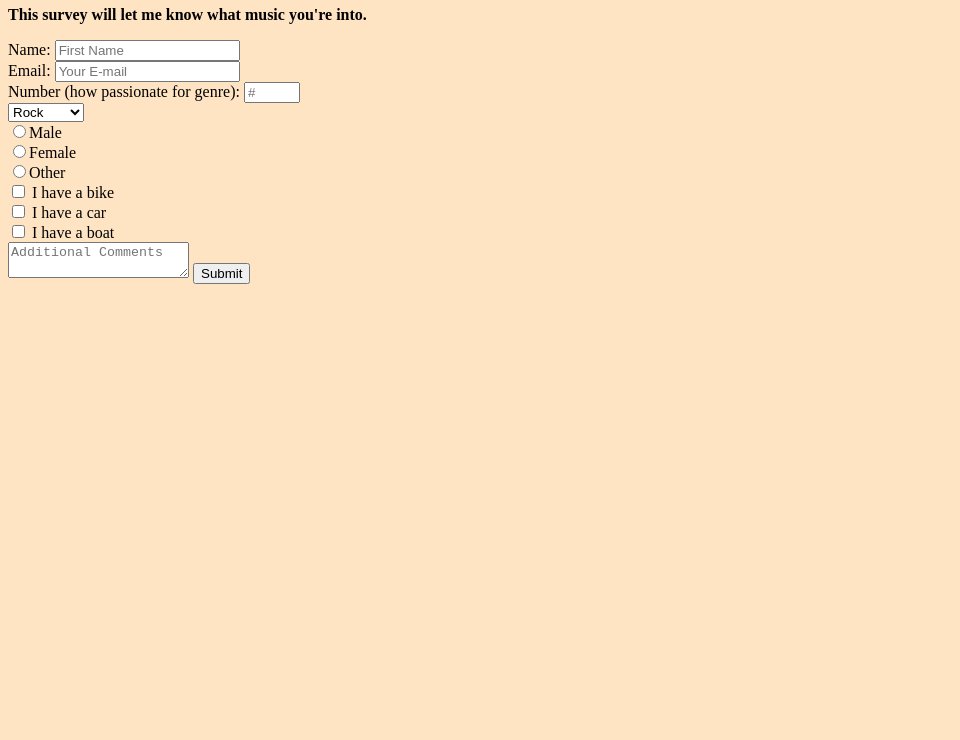
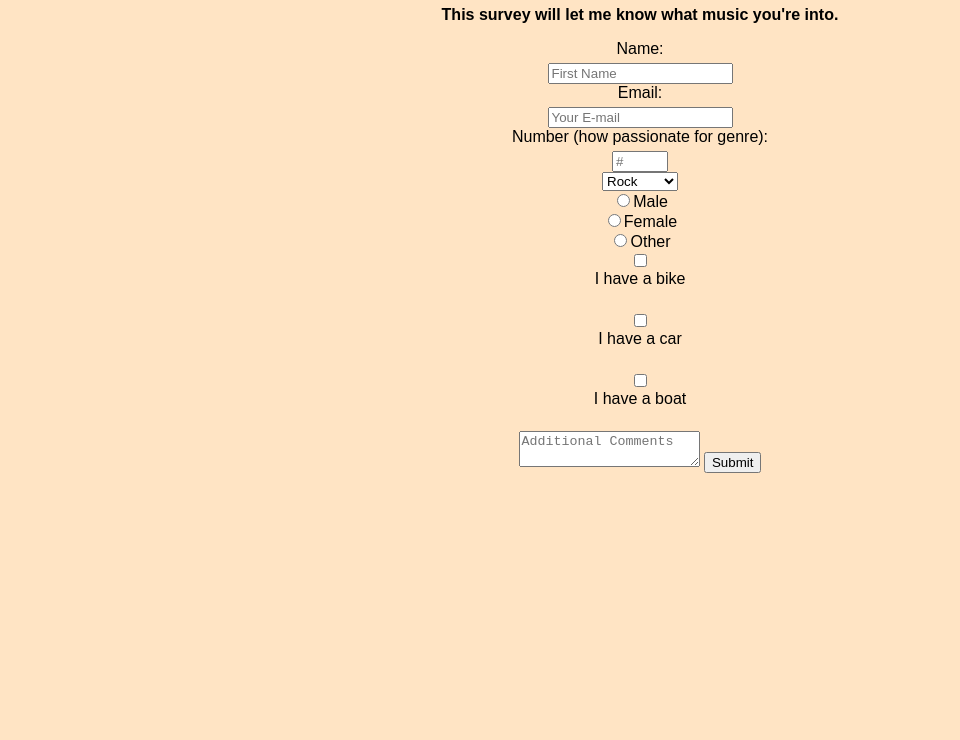
Before and after one commit to MasonBarnes/Survey-Page, a plain HTML site: page index.html in a window 1280 px wide. Shown: the part 60-800 px from the top of the page, without its empty margins (0-960 px from the left). Drawn offline with Linux system fonts and the light colour scheme.

Commit message:
Update index.html
changing some wording and adding CSS

```diff
--- a/index.html
+++ b/index.html
@@ -1,7 +1,15 @@
 <html lang="en">
     <head>
         <style>
-
+            body {
+                font-family: sans-serif;
+                text-align: center;
+            }
+            label {
+                font-size: 16px;
+                display: block;
+                padding-bottom: 5px;
+            }
         </style>
         <title>Music Survey</title>
     </head>
```
